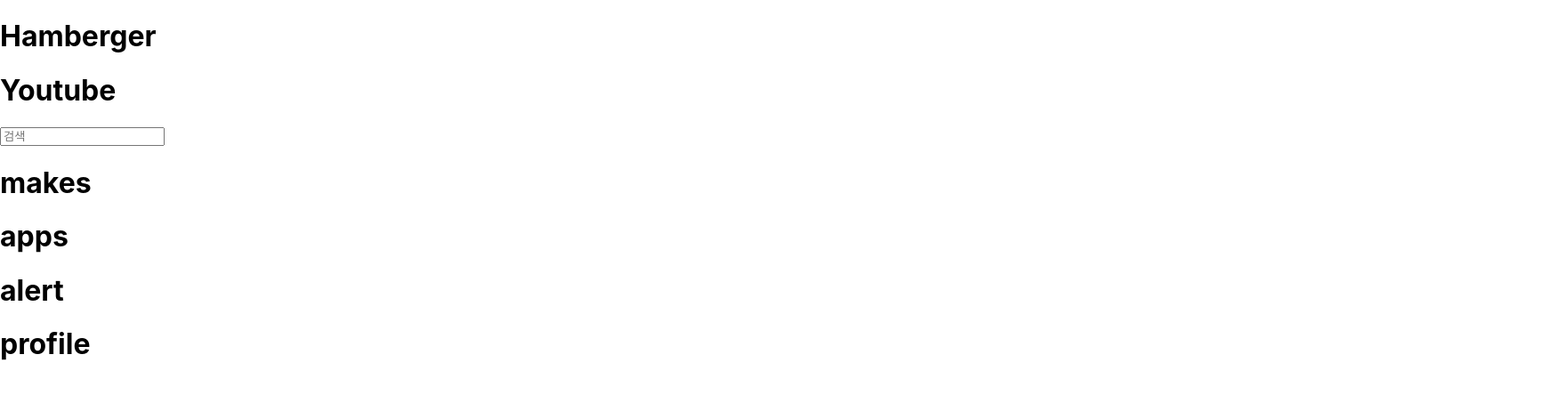
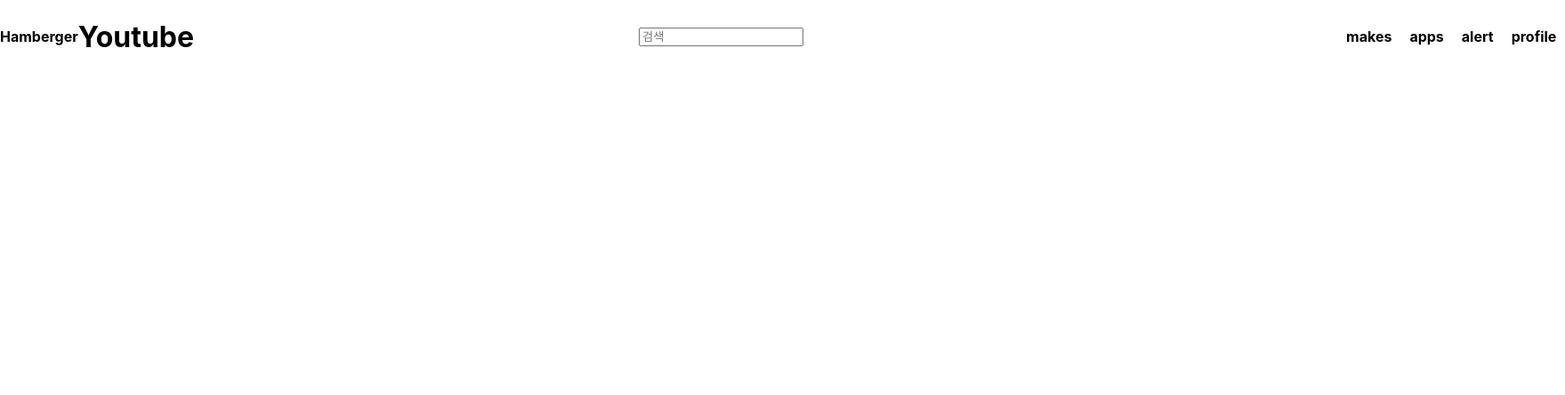
Before and after one commit to bobready0812/reactdoc, a React (Create React App) app: page / in a window 1280 px wide. Shown: the top 444 px of the page at 89% size, 1759 px wide, since content can reach past the window. Built offline with nearby package versions, Linux system fonts and the light colour scheme.

Commit message:
20211017

```diff
--- a/src/App.css
+++ b/src/App.css
@@ -1,3 +1,16 @@
 .nav {
   display: flex;
+  align-items: center;
 }
+
+.div {
+  position: relative;
+  padding: 10px;
+  left:1100px;
+}
+
+.input {
+  position: relative;
+  left:500px;
+
+}
--- a/src/App.js
+++ b/src/App.js
@@ -1,5 +1,5 @@
 import React from 'react';
-
+import './App.css' ;
 import Nav from './component/Nav';
 
 function App() {
--- a/src/component/Nav.js
+++ b/src/component/Nav.js
@@ -1,30 +1,30 @@
 export default function Nav() {
 
     return (
-        <div className="nav">
+        <header className='nav'>
             <div>
-                <h1>Hamberger</h1>
+                <h4>Hamberger</h4>
             </div>
 
             <div>
                 <h1>Youtube</h1>
             </div>
-            <div>
+            <div className="input">
                 <input placeholder="검색"/>
+            </div >
+            <div className="div">
+                <h4>makes</h4>
             </div>
-            <div>
-                <h1>makes</h1>
+            <div className="div">
+                <h4>apps</h4>
             </div>
-            <div>
-                <h1>apps</h1>
+            <div className="div">
+                <h4>alert</h4>
             </div>
-            <div>
-                <h1>alert</h1>
+            <div className="div">
+                <h4>profile</h4>
             </div>
-            <div>
-                <h1>profile</h1>
-            </div>
-        </div>
+        </header>
 
     )
 
```
